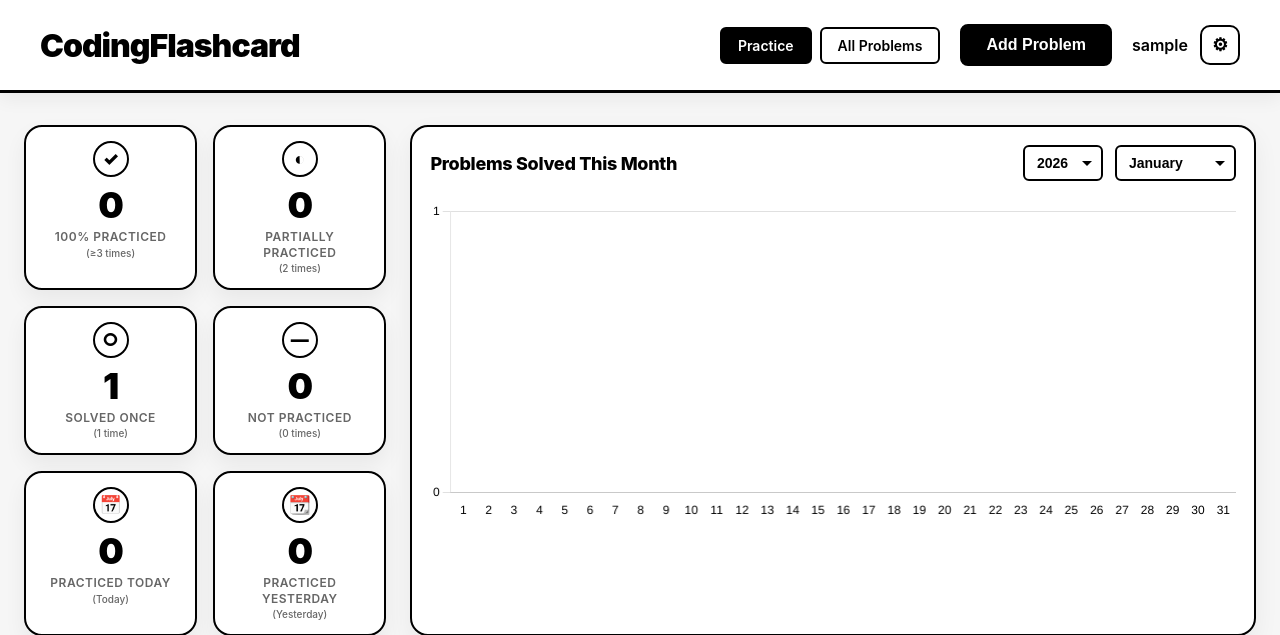
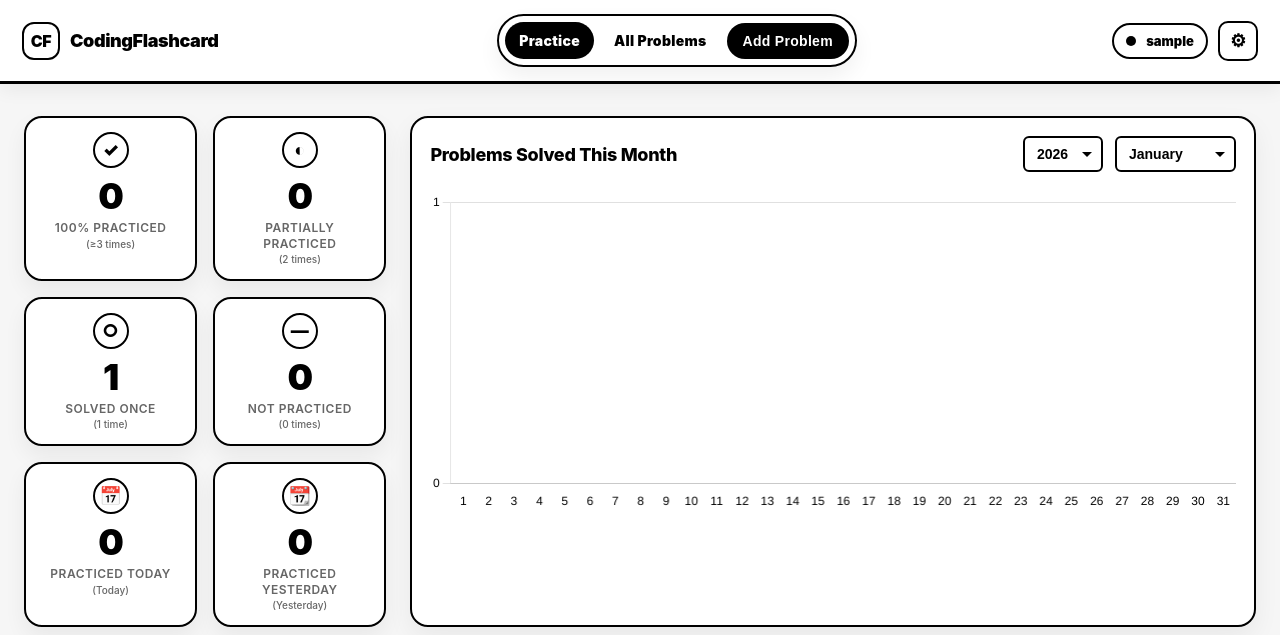
Before and after one commit to rouf-185/coding-practice-dashboard, a Flask app: page / in a window 1280 px wide. Shown: the top 635 px of the page. Run offline with Flask 3, Linux system fonts and the light colour scheme; the visitor is signed in with stand-in values (Sample User, id 1); tables that the repository leaves empty hold one stand-in row (values such as "Sample post").

Commit message:
changed the design

```diff
--- a/static/style.css
+++ b/static/style.css
@@ -235,7 +235,7 @@ body {
 
 .dashboard-header {
     background: #ffffff;
-    padding: 24px 40px;
+    padding: 14px 22px;
     box-shadow: 0 6px 18px rgba(0, 0, 0, 0.06);
     border-bottom: 3px solid #000000;
     display: flex;
@@ -244,76 +244,115 @@ body {
     position: sticky;
     top: 0;
     z-index: 100;
-}
-
-.dashboard-header h1 {
-    margin: 0;
-    color: #000000;
-    font-size: 32px;
+    gap: 16px;
+}
+
+/* Appbar (top header) */
+.appbar-brand {
+    display: inline-flex;
+    align-items: center;
+    gap: 10px;
+    text-decoration: none;
+    color: #000000;
+    min-width: 220px;
+}
+
+.appbar-mark {
+    width: 38px;
+    height: 38px;
+    display: inline-flex;
+    align-items: center;
+    justify-content: center;
+    border: 2px solid #000000;
+    border-radius: 12px;
     font-weight: 900;
-    letter-spacing: -1px;
-}
-
-.header-actions {
-    display: flex;
-    align-items: center;
-    gap: 20px;
-}
-
-.main-nav {
-    display: flex;
-    gap: 8px;
-}
-
-.nav-link {
-    padding: 8px 16px;
-    background: #ffffff;
+    letter-spacing: -0.5px;
+    background: #ffffff;
+}
+
+.appbar-title {
+    font-size: 18px;
+    font-weight: 900;
+    letter-spacing: -0.4px;
+    line-height: 1;
+}
+
+.appbar-nav {
+    display: inline-flex;
+    align-items: center;
+    gap: 6px;
+    padding: 6px;
+    border: 2px solid #000000;
+    border-radius: 999px;
+    background: #ffffff;
+    box-shadow: 0 10px 22px rgba(0, 0, 0, 0.06);
+}
+
+.appbar-link,
+.appbar-cta {
+    border: 0;
+    background: transparent;
     color: #000000;
     text-decoration: none;
-    border: 2px solid #000000;
-    border-radius: 6px;
+    cursor: pointer;
+    padding: 10px 14px;
+    border-radius: 999px;
     font-size: 14px;
-    font-weight: 600;
-    transition: background-color 0.3s, color 0.3s;
-}
-
-.nav-link:hover {
-    background: #000000;
-    color: #ffffff;
-}
-
-.nav-link.active {
-    background: #000000;
-    color: #ffffff;
-}
-
-.btn-add-problem {
-    padding: 10px 24px;
-    background: #000000;
-    color: #ffffff;
-    border: 2px solid #000000;
-    border-radius: 8px;
-    font-size: 16px;
-    font-weight: 600;
-    cursor: pointer;
-    transition: background-color 0.3s, color 0.3s, transform 0.2s;
-}
-
-.btn-add-problem:hover {
-    background: #ffffff;
-    color: #000000;
-    transform: translateY(-2px);
-}
-
-.user-info {
-    display: flex;
-    align-items: center;
-    gap: 12px;
-}
-
-.user-info span {
-    color: #000000;
-    font-weight: 600;
+    font-weight: 900;
+    letter-spacing: 0.3px;
+    white-space: nowrap;
+    transition: background 0.2s ease, color 0.2s ease, transform 0.15s ease;
+}
+
+.appbar-link:hover {
+    background: #f0f0f0;
+}
+
+.appbar-link.active {
+    background: #000000;
+    color: #ffffff;
+}
+
+.appbar-cta {
+    background: #000000;
+    color: #ffffff;
+    padding: 10px 16px;
+}
+
+.appbar-cta:hover {
+    transform: translateY(-1px);
+}
+
+.appbar-right {
+    display: inline-flex;
+    align-items: center;
+    gap: 10px;
+}
+
+.appbar-user {
+    display: inline-flex;
+    align-items: center;
+    gap: 10px;
+    padding: 8px 12px;
+    border: 2px solid #000000;
+    border-radius: 999px;
+    background: #ffffff;
+    font-weight: 900;
+    font-size: 13px;
+}
+
+.appbar-user-dot {
+    width: 10px;
+    height: 10px;
+    border-radius: 999px;
+    background: #000000;
+    display: inline-block;
+}
+
+.appbar-user-name {
+    max-width: 220px;
+    overflow: hidden;
+    text-overflow: ellipsis;
 }
 
 .btn-logout {
@@ -1545,15 +1584,26 @@ body {
 /* Responsive Design */
 @media (max-width: 768px) {
     .dashboard-header {
-        padding: 16px 20px;
+        padding: 12px 14px;
         flex-direction: column;
-        gap: 16px;
-        align-items: flex-start;
+        align-items: stretch;
+        gap: 12px;
     }
 
-    .header-actions {
+    .appbar-brand {
+        min-width: unset;
+        justify-content: center;
+    }
+
+    .appbar-nav {
         width: 100%;
-        justify-content: space-between;
+        justify-content: center;
+        flex-wrap: wrap;
+    }
+
+    .appbar-right {
+        width: 100%;
+        justify-content: center;
     }
 
     .dashboard-content {
--- a/templates/dashboard.html
+++ b/templates/dashboard.html
@@ -5,15 +5,22 @@
 {% block content %}
 <div class="dashboard">
     <header class="dashboard-header">
-        <h1>CodingFlashcard</h1>
-        <div class="header-actions">
-            <nav class="main-nav">
-                <a href="{{ url_for('dashboard') }}" class="nav-link {% if request.endpoint == 'dashboard' %}active{% endif %}">Practice</a>
-                <a href="{{ url_for('all_problems') }}" class="nav-link {% if request.endpoint == 'all_problems' %}active{% endif %}">All Problems</a>
+        <a class="appbar-brand" href="{{ url_for('dashboard') }}" aria-label="CodingFlashcard Home">
+            <span class="appbar-mark">CF</span>
+            <span class="appbar-title">CodingFlashcard</span>
+        </a>
+
+        <nav class="appbar-nav" aria-label="Primary">
+            <a href="{{ url_for('dashboard') }}" class="appbar-link {% if request.endpoint == 'dashboard' %}active{% endif %}">Practice</a>
+            <a href="{{ url_for('all_problems') }}" class="appbar-link {% if request.endpoint == 'all_problems' %}active{% endif %}">All Problems</a>
+            <button type="button" onclick="openModal()" class="appbar-cta">Add Problem</button>
         </nav>
-            <button onclick="openModal()" class="btn-add-problem">Add Problem</button>
-            <div class="user-info">
-                <span>{{ user.username }}</span>
+
+        <div class="appbar-right">
+            <div class="appbar-user" aria-label="Signed in user">
+                <span class="appbar-user-dot" aria-hidden="true"></span>
+                <span class="appbar-user-name">{{ user.username }}</span>
+            </div>
             <div class="settings-dropdown">
                 <button type="button" class="btn-settings" aria-haspopup="true" aria-expanded="false" onclick="toggleHeaderSettings(event)">
                     ⚙
@@ -22,7 +29,6 @@
                     <a href="{{ url_for('settings') }}" class="settings-item">Settings</a>
                     <a href="{{ url_for('change_password') }}" class="settings-item">Change Password</a>
                     <a href="{{ url_for('logout') }}" class="settings-item danger">Logout</a>
-                    </div>
                 </div>
             </div>
         </div>
```
Also changed, not shown: templates/all_problems.html (+15 -9 lines), templates/settings.html (+14 -8 lines). Lines whose indentation alone changed are shown as unchanged.
